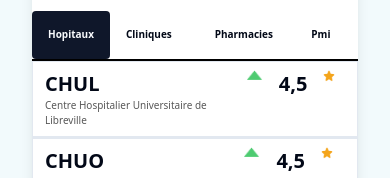
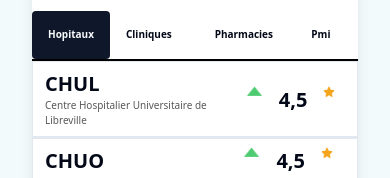
Before and after one commit to JojoELITE/O-Hitu-vite-project, a React (Vite) app: page / in a window 390 px wide. Shown: the part 756-934 px from the top of the page. Built offline with nearby package versions, Linux system fonts and the light colour scheme.

Commit message:
fin de la version mobile , debut desktop

```diff
--- a/src/pages/Home.jsx
+++ b/src/pages/Home.jsx
@@ -160,7 +160,7 @@ function Home() {
                             <h6 className="text-[#585858] text-[10px] lg:text-[16px]">Centre Hospitalier Universitaire de Libreville</h6>
                         </div>
 
-                        <div className="flex mr-3 gap-4">
+                        <div className="flex mr-3 gap-4 mt-4 lg:mt-0">
                             <img className="h-2.5 lg:h-5 mt-0 lg:mt-2" src="assets/Vector.png" alt="logo"/>
                             <h1 className="font-bold text-xl lg:text-2xl">4,5</h1>
                             <img className="h-3 lg:h-6" src="assets/ph_star-fill.png" alt="logo"/>
```
